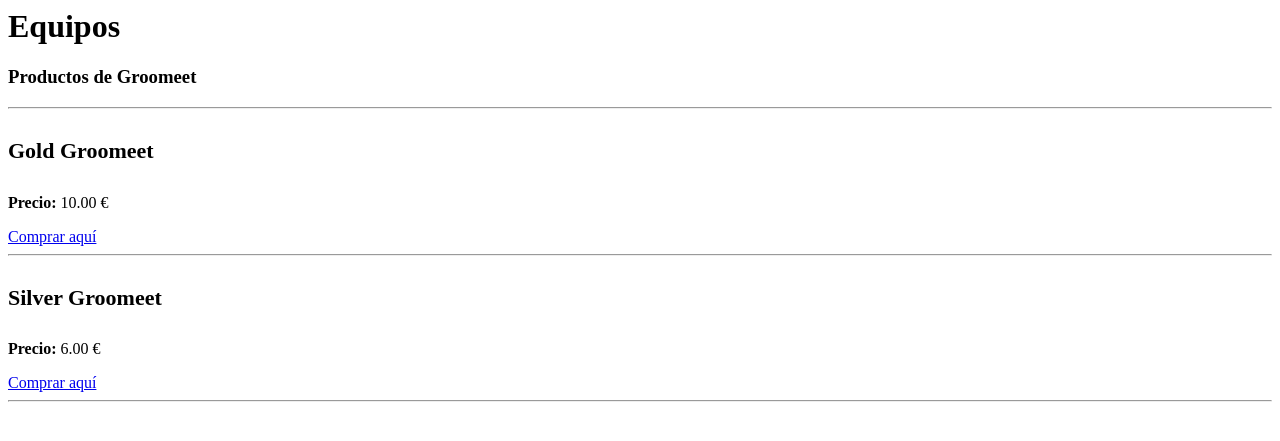
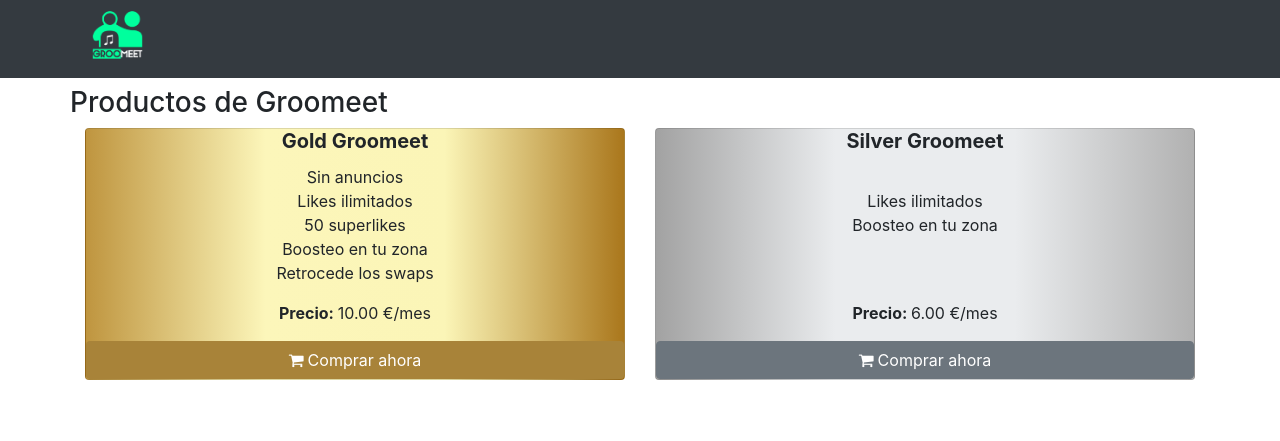
Before and after one commit to Groomeet/groomeet, a Django app: page /listadoProductos/ in a window 1280 px wide. Shown: the top 441 px of the page. Run offline with Django 3.2, Linux system fonts and the light colour scheme; data comes from the database, SQL or seed files in the repository; some libraries are stand-ins or nearby versions.

Commit message:
Modifica vistas listadoProductos y pagoPaypal
listadoProductos.html y pagoPaypal.html modificados con formato
temporal hasta que base.html esté listo.

```diff
--- /dev/null
+++ b/groomeet_backend/static/css/compras.css
@@ -0,0 +1,16 @@
+.card-gold {
+    background: linear-gradient(to right, #BF953F, #FCF6BA, #FBF5B7, #AA771C);
+}
+
+.btn-gold {
+    background-color: #a88339 !important;
+    color: #ffffff !important;
+}
+
+.btn-gold:hover {
+    background: #8d6e30 !important;
+}
+
+.card-silver {
+    background: linear-gradient(to right, #A2A2A2, #eaecee, #eaecee, #B1B1B1);
+}
--- a/groomeet_backend/templates/listadoProductos.html
+++ b/groomeet_backend/templates/listadoProductos.html
@@ -1,48 +1,96 @@
-{% block encabezado %}
-<h1> Equipos </h1>
-{% endblock %}
 
-  {% block contenido %}
+{% load static %}
+
+
 
 <!DOCTYPE html>
 <html lang='es'>
 <head>
   <meta charset='utf-8'>
-  <meta charset="utf-8">
-  <meta name="viewport" content="width=device-width, initial-scale=1, shrink-to-fit=no">
-  <meta name="description" content="">
-  <meta name="author" content="">
-
+  <link rel="stylesheet" href="{% static 'css/compras.css' %}">
+  <meta name="viewport" content="width=device-width, initial-scale=1.0">
+  <link rel="stylesheet" href="https://stackpath.bootstrapcdn.com/bootstrap/4.3.1/css/bootstrap.min.css"
+        integrity="sha384-ggOyR0iXCbMQv3Xipma34MD+dH/1fQ784/j6cY/iJTQUOhcWr7x9JvoRxT2MZw1T" crossorigin="anonymous">
+   <link rel="stylesheet" href="https://cdnjs.cloudflare.com/ajax/libs/font-awesome/4.7.0/css/font-awesome.min.css">
 </head>
 
-<body>
-    <main class="main">
+
+<body class="text-center">
+
+   <header>
+      <nav class="navbar navbar-expand-lg navbar-dark bg-dark static-top"
+           style="min-height: 80px; margin-top:-8px; margin-bottom:8px; ">
           <div class="container">
-           <div class="inner">
-              <div class="inner__headings">
-                 <h3 class="inner__head">Productos de Groomeet</h3></h3>
+              <a class="navbar-brand" href="/">
+                  <img src="{% static 'img/logo_negativo_para_fondo_negro.png' %}" alt="" style="max-height: 60px">
+              </a>
+              <button class="navbar-toggler" type="button" data-toggle="collapse" data-target="#navbarResponsive"
+                      aria-controls="navbarResponsive" aria-expanded="false" aria-label="Toggle navigation">
+                  <span class="navbar-toggler-icon"></span>
+              </button>
+          </div>
+      </nav>
+  </header>
+
+   <div class="container">
+      <div class="row">
+         <h3>Productos de Groomeet</h3>
       </div>
 
-           </div><hr>
-           <div class="cards-grid">
-
+      <div class="row">
          {% for row in productos %}
-
-              <div class="card">
-                 <div class="card__body">
-                    <h4 class="card__head" style="font-size: 22px;"><strong>{{row.producto}}</strong></h4>
-                    <p class="card__content"><strong>Precio: </strong>{{row.precio}} €</p>
+            <div class="col-sm-6">
+            {% if row.producto|stringformat:"s" == "Gold Groomeet"  %}
+               <div class="card card-gold">
+                  <h5 class="card-title"><strong>{{row.producto}}</strong></h5>
+                  <p class="card-text">
+                        Sin anuncios <br>
+                        Likes ilimitados <br>
+                        50 superlikes <br>
+                        Boosteo en tu zona <br>
+                        Retrocede los swaps <br>
+                  </p>
+                  <p class="card-text"><strong>Precio: </strong>{{row.precio}} €/mes</p>
                   {% if request.user.musico.isGold or request.user.musico.isSilver %}
                         <h3>Ya disfrutas de una suscripción</h3>
                      {% else %}
-                    <a href="/comprarProducto/{{row.id}}">Comprar aquí</a>
+                        <a href="/comprarProducto/{{row.id}}" class="btn btn-gold"><i class="fa fa-shopping-cart mr-1"></i>Comprar ahora</a>
                      {% endif %}
                </div>
-              </div><hr>
+            {% elif row.producto|stringformat:"s" == "Silver Groomeet" %}
+               <div class="card card-silver">
+                  <h5 class="card-title"><strong>{{row.producto}}</strong></h5>
+                  <p class="card-text">
+                     <br>
+                     Likes ilimitados <br>
+                     Boosteo en tu zona <br>
+                     <br>
+                     <br>
+                  </p>
+                  <p class="card-text"><strong>Precio: </strong>{{row.precio}} €/mes</p>
+                  {% if request.user.musico.isGold or request.user.musico.isSilver %}
+                        <h3>Ya disfrutas de una suscripción</h3>
+                     {% else %}
+                        <a href="/comprarProducto/{{row.id}}" class="btn btn-secondary"><i class="fa fa-shopping-cart mr-1"></i>Comprar ahora</a>
+                     {% endif %}
+               </div>
+            {% else %}
+               <div class="card">
+                  <h5 class="card-title"><strong>{{row.producto}}</strong></h5>
+                  <p class="card-text">
+                  </p>
+                  <p class="card-text"><strong>Precio: </strong>{{row.precio}} €/mes</p>
+                  {% if request.user.musico.isGold or request.user.musico.isSilver %}
+                        <h3>Ya disfrutas de una suscripción</h3>
+                     {% else %}
+                        <a href="/comprarProducto/{{row.id}}" class="btn btn-primary"><i class="fa fa-shopping-cart mr-1"></i>Comprar ahora</a>
+                     {% endif %}
+               </div>
+            {% endif %}
+            </div>
          {% endfor %}
+      </div>
+
 
     </div>
-        </div>
-     </main>
-
-  {% endblock %}
+   </body>
--- a/requirements.txt
+++ b/requirements.txt
@@ -5,3 +5,4 @@ Django==3.1.7
 django_model_utils==4.1.1
 django-heroku
 gunicorn
+paypal-checkout-serversdk
```
Also changed, not shown: groomeet_backend/templates/paypal/pagoPaypal.html (+62 -2 lines). Lines whose indentation alone changed are shown as unchanged.
